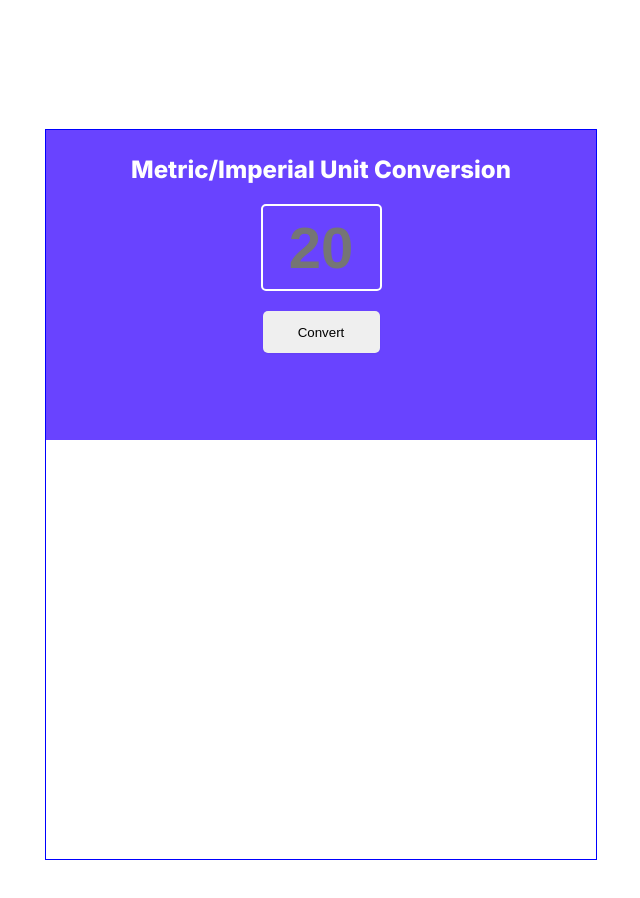
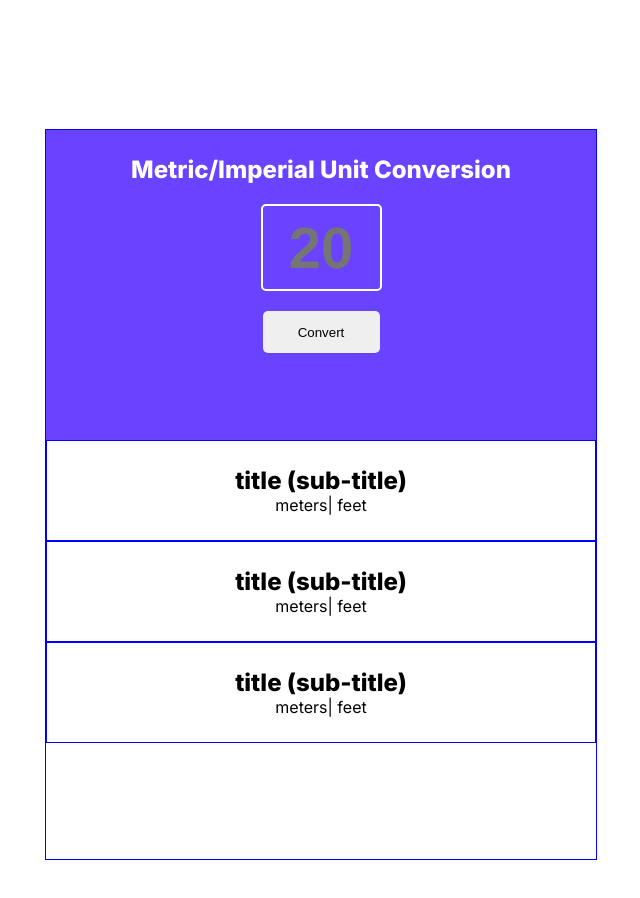
Before and after one commit to sleepykanguru22/unit-converter, a plain HTML site: page index.html in a window 1280 px wide. Shown: the whole page, without its empty margins (319-959 px from the left). Drawn offline with Linux system fonts and the light colour scheme.

Commit message:
skeleton styling for measurement

```diff
--- a/index.html
+++ b/index.html
@@ -19,6 +19,20 @@
         <input type="text" id="unit" placeholder="20" />
         <button id="btn">Convert</button>
       </section>
+      <section>
+        <div id="length" class="measurement">
+          <h2>title (sub-title)</h2>
+          <p><span>meters</span>| <span>feet</span></p>
+        </div>
+        <div id="volume" class="measurement">
+          <h2>title (sub-title)</h2>
+          <p><span>meters</span>| <span>feet</span></p>
+        </div>
+        <div id="mass" class="measurement">
+          <h2>title (sub-title)</h2>
+          <p><span>meters</span>| <span>feet</span></p>
+        </div>
+      </section>
     </div>
 
     <script src="index.js"></script>
--- a/style.css
+++ b/style.css
@@ -48,3 +48,10 @@ input {
   border: #ffffff;
   box-shadow: 0px 1px 2px 0px rgba(0, 0, 0, 0.05);
 }
+.measurement {
+  display: flex;
+  flex-direction: column;
+  align-items: center;
+  padding: 25px 0;
+  border: 1px solid blue;
+}
```
